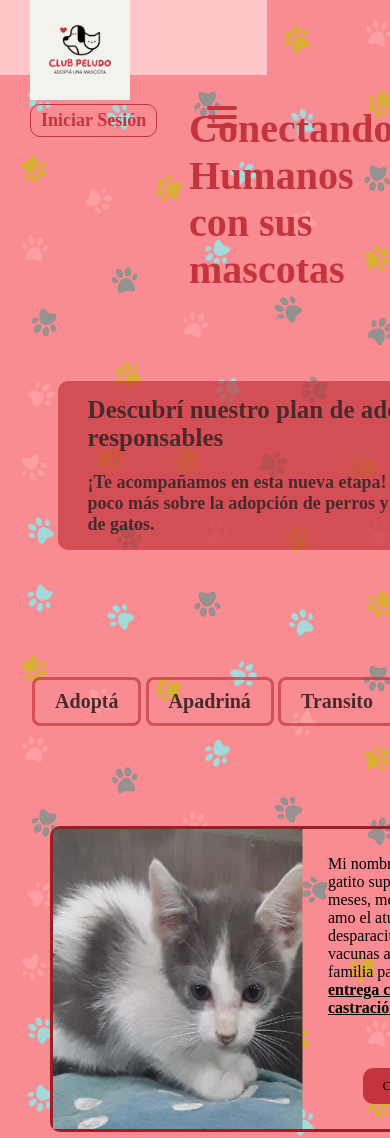
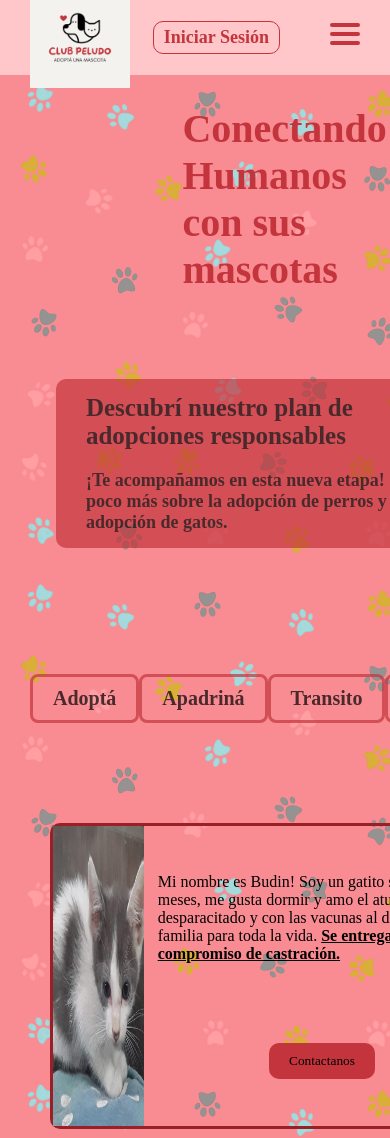
Before and after one commit to Alfaga/Integrador, a plain HTML site: page index.html in a window 390 px wide. Shown: the top 1138 px of the page. Drawn offline with Linux system fonts and the light colour scheme; a web font is replaced by a local one.

Commit message:
correcciones

```diff
--- a/Assets/index.css
+++ b/Assets/index.css
@@ -26,8 +26,8 @@ body{
 }
 header{
     background: var(--secondary);
-    /*width: 100%;
-    display: flex;*/
+    width: 100%;
+    display: flex;
     justify-content: space-between;
     align-items: center;
     height: 75px;
@@ -185,7 +185,7 @@ main{
 .cards div{
     display: flex;
     justify-content: space-around;
-    gap: 20px;
+    gap: 2%;
 }
 
 .cards-info{
@@ -210,7 +210,7 @@ main{
 }
 
 .cards div img{
-    width: 250px;
+    width: 20%;
  }
 
  .cards_button{
@@ -371,11 +371,19 @@ main{
     }
  }
 
+ @media (max-width:668px){
+
+    #hero img{
+        display: none;
+    }
+
+ }
+
  @media (max-width:576px) {
 
-    main{
+    /*main{
         width: 576px;
-    }
+    }*/
     #hero{
         flex-direction: column;
     }
```
